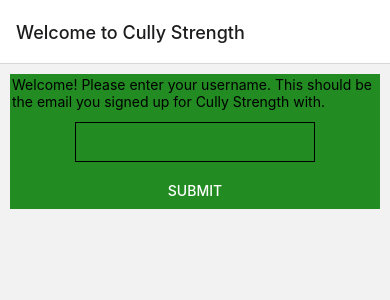
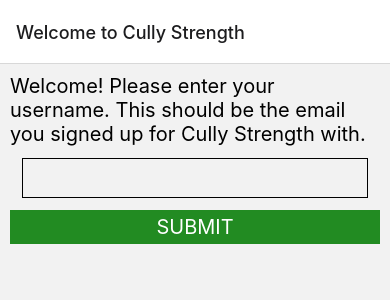
Before and after one commit to carterlwilson/cully-strength-client-app, a React Native app: screen /Welcome in a window 390 px wide. Shown: the top 300 px of the page. Built offline with nearby package versions, Linux system fonts and the light colour scheme.

Commit message:
fixed sign in page

```diff
--- a/components/WelcomeScreen.js
+++ b/components/WelcomeScreen.js
@@ -117,16 +117,19 @@
                     </View>
                 </View>
             ) : (
-                <View style={styles.dayButton}>
-                    <Text>Welcome! Please enter your username. This should be the email you signed up for Cully Strength with.</Text>
+                <View>
+                    <Text style={styles.signInScreenText}>Welcome! Please enter your username. This should be the email you signed up for Cully Strength with.</Text>
                     <TextInput
                         onChangeText={changeUsernameEntry}
                         value={usernameEntry}
                         style={styles.input}/>
-                    <Button
-                        title='Submit'
-                        color="#228B22"
-                        onPress={submitUsername}/>
+                    <TouchableOpacity
+                        style={styles.dayButton}
+                        onPress={submitUsername}>
+                        <Text style={styles.dayButtonText}>
+                            SUBMIT
+                        </Text>
+                    </TouchableOpacity>
                     {emailSubmitError == true ? (
                         <Text>We couldn't find your username, please double-check that it's the correct email or speak to your coach.</Text>
                     ) : (
@@ -148,7 +151,7 @@
     dayButton: {
         backgroundColor: "#228B22",
         alignItems: 'center',
-        padding: 2,
+        padding: 5,
     },
     dayButtonText: {
         fontSize: 20,
@@ -164,5 +167,8 @@
     welcomeScreenText: {
         fontSize: 20,
         marginBottom: 20
+    },
+    signInScreenText: {
+        fontSize: 20
     }
   });
```
